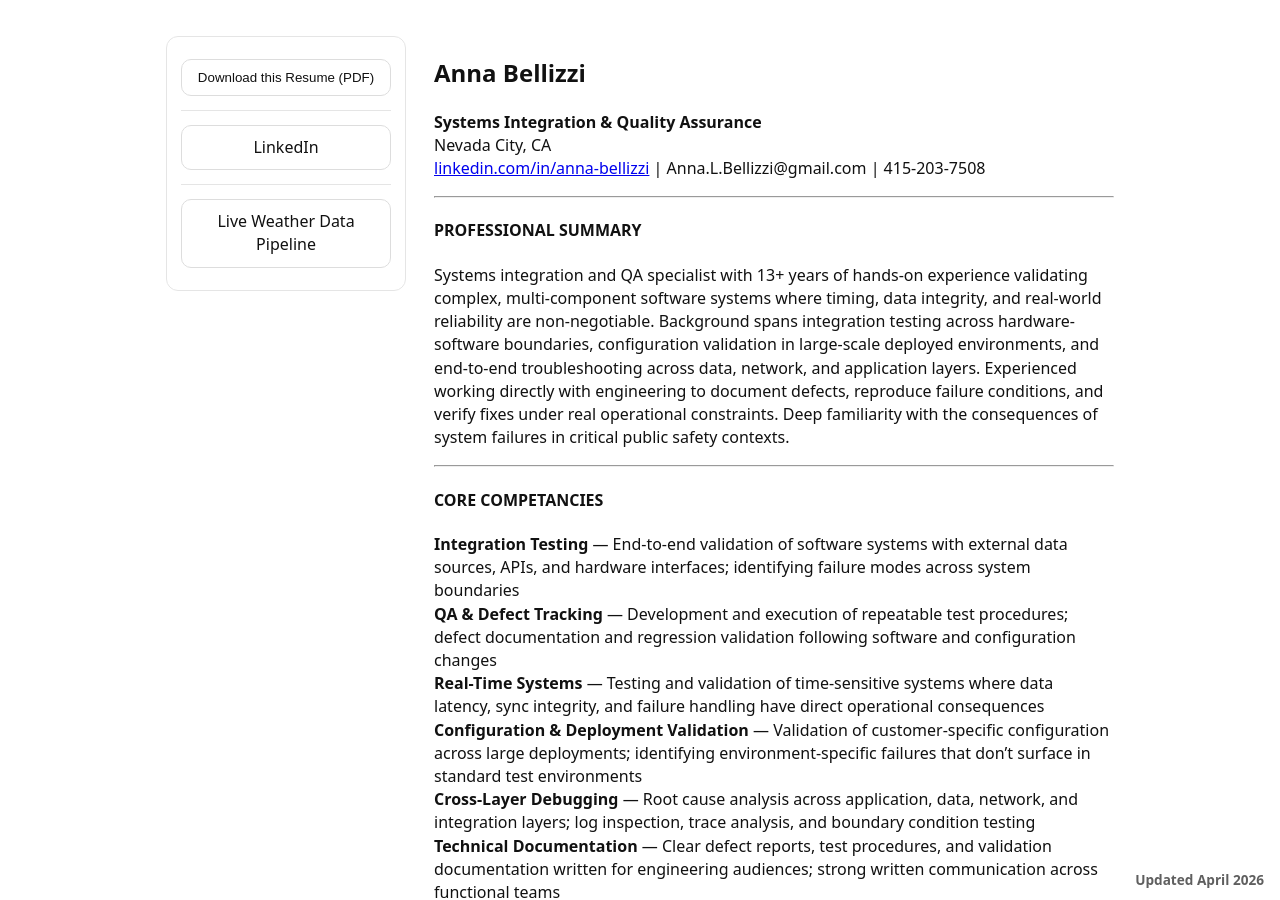
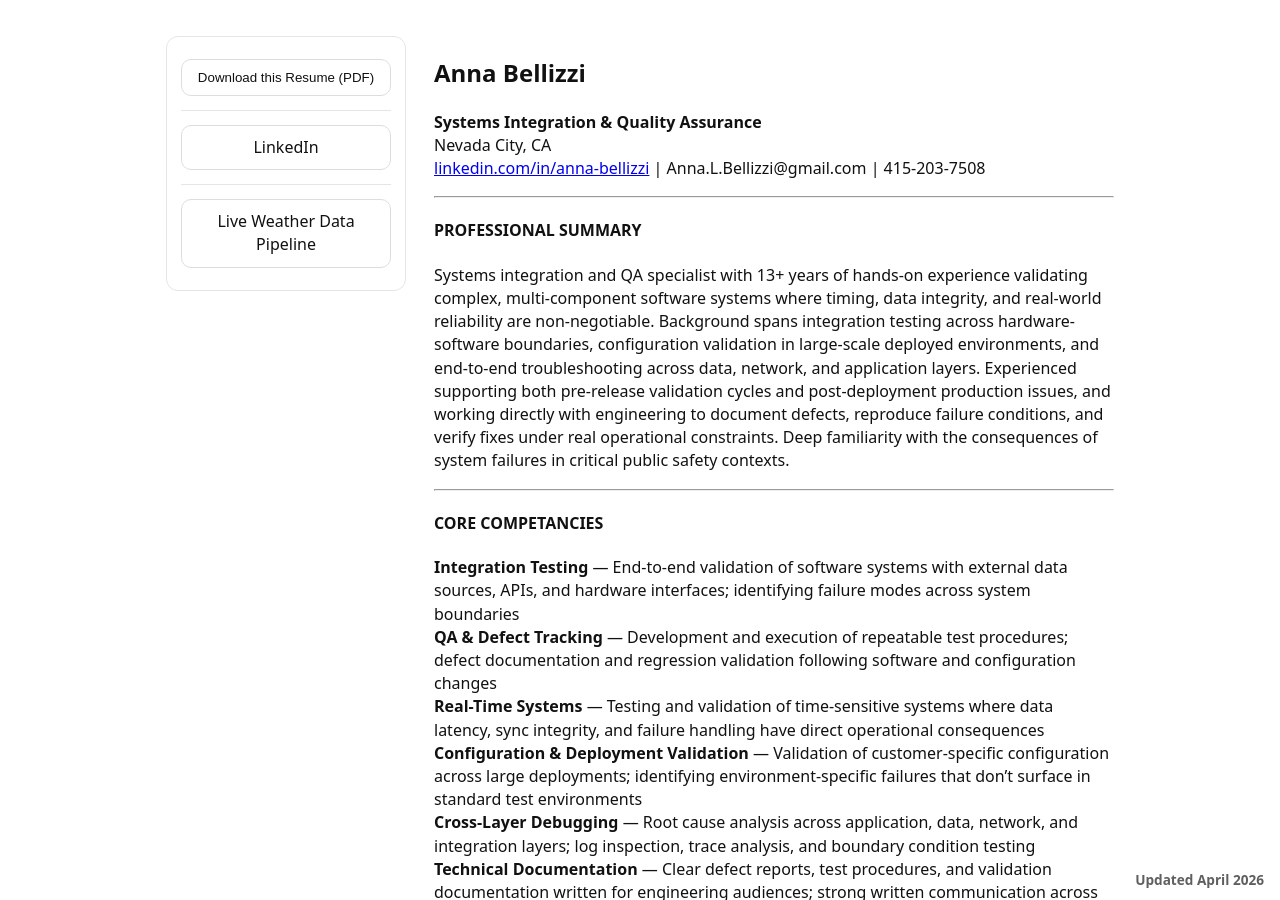
Before and after one commit to jostagirl/PublicResume, a Jekyll site: the page built from v/TabletCommand/index.md, in a window 1280 px wide and 900 px high. Built offline with Jekyll 4.4.1, drawn with Linux system fonts in a browser that asks for light colours; our own code applies the rules of GitHub Pages for plain Markdown files.

Commit message:
Publish resume site update

```diff
--- a/v/TabletCommand/index.md
+++ b/v/TabletCommand/index.md
@@ -12,7 +12,7 @@ Nevada City, CA<br/>
 ---
 #### PROFESSIONAL SUMMARY
 
-Systems integration and QA specialist with 13+ years of hands-on experience validating complex, multi-component software systems where timing, data integrity, and real-world reliability are non-negotiable. Background spans integration testing across hardware-software boundaries, configuration validation in large-scale deployed environments, and end-to-end troubleshooting across data, network, and application layers. Experienced working directly with engineering to document defects, reproduce failure conditions, and verify fixes under real operational constraints. Deep familiarity with the consequences of system failures in critical public safety contexts.
+Systems integration and QA specialist with 13+ years of hands-on experience validating complex, multi-component software systems where timing, data integrity, and real-world reliability are non-negotiable. Background spans integration testing across hardware-software boundaries, configuration validation in large-scale deployed environments, and end-to-end troubleshooting across data, network, and application layers. Experienced supporting both pre-release validation cycles and post-deployment production issues, and working directly with engineering to document defects, reproduce failure conditions, and verify fixes under real operational constraints. Deep familiarity with the consequences of system failures in critical public safety contexts.
 
 ---
 
```
